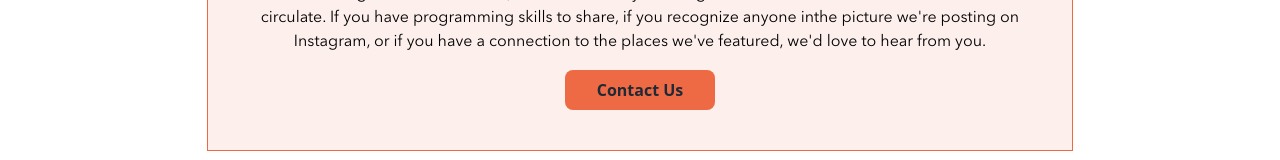
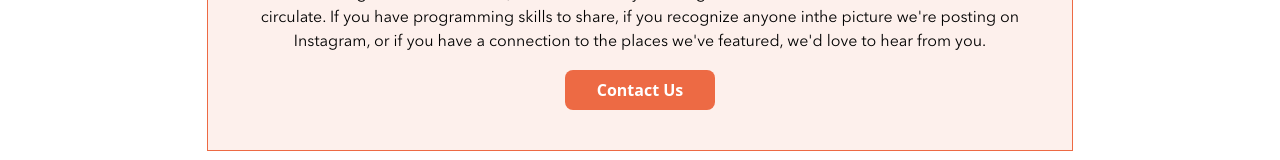
Before and after one commit to classjek/pma-website, a React (Create React App) app: page /about2 in a window 1280 px wide. Shown: the part 2556-2716 px from the top of the page. Built offline with nearby package versions, Linux system fonts and the light colour scheme.

Commit message:
Update Contact Page and associated links

```diff
--- a/src/App.js
+++ b/src/App.js
@@ -7,7 +7,6 @@ import Stories from './components/pages/Stories'
 import MisTerras from './components/pages/MisTerras'
 import LaSelfie from './components/pages/LaSelfie'
 import Education from './components/pages/Education'
-import Contact from './components/pages/Contact'
 
 
 function App() {
@@ -22,7 +21,6 @@ function App() {
           <Route path='/misterras' element={<MisTerras />} />
           <Route path='/laselfie' element={<LaSelfie />} />
           <Route path='/education' element={<Education />} />
-          <Route path='/contact' element={<Contact />} />
         </Routes>
       </div>
       <Footer />
--- a/src/components/Navbar.js
+++ b/src/components/Navbar.js
@@ -14,7 +14,7 @@ export const Navbar = () => {
         <CustomLink to='/misterras' className='font-avenir text-base hover:text-gray-500 focus:text-pma-orange whitespace-nowrap'>MIS TERRAS</CustomLink>
         <CustomLink to='/laselfie' className='font-avenir avenir text-base hover:text-gray-500 focus:text-pma-orange whitespace-nowrap'>LA SELFIE</CustomLink>
         <CustomLink to='/education' className='font-avenir text-base hover:text-gray-500 focus:text-pma-orange'>EDUCATION</CustomLink>
-        <CustomLink to='/contact' className='font-avenir text-base hover:text-gray-500 focus:text-pma-orange'>CONTACT</CustomLink>
+        <a href='https://mailchi.mp/8bb2d79e8e70/sign-up' className='font-avenir text-base hover:text-gray-500 focus:text-pma-orange'>CONTACT</a>
       </ul>
     </nav>
   )
@@ -29,7 +29,9 @@ export const Footer = () => {
         <CustomLink to='/misterras' className='font-avenir underline text-xs px-2'>Mis Terras</CustomLink>
         <CustomLink to='/laselfie' className='font-avenir underline text-xs px-2'>La Selfie</CustomLink>
         <CustomLink to='/education' className='font-avenir underline text-xs px-2'>Education</CustomLink>
-        <CustomLink to='/contact' className='font-avenir underline text-xs px-2'>Contact</CustomLink>
+        <li>
+          <a href='https://mailchi.mp/8bb2d79e8e70/sign-up' className='font-avenir underline text-xs px-2'>Contact</a>
+        </li>
       </div>
       <div className='flex flex-col px-4 mt-12 mr-8'>
         <div className='flex justify-between ml-10 mb-3'>
--- a/src/components/pages/About2.js
+++ b/src/components/pages/About2.js
@@ -100,7 +100,9 @@ const About2 = () => {
                 Instagram, or if you have a connection to the places we've featured, we'd
                 love to hear from you.
               </p>
-            <button className='bg-pma-orange px-8 rounded-lg text-gray-800 p-2 font-bold mt-4'>Contact Us</button>
+            <button className='bg-pma-orange px-8 rounded-lg hover:bg-orange-700  p-2 font-bold mt-4'>
+              <a href='https://mailchi.mp/8bb2d79e8e70/sign-up' className='text-white'>Contact Us</a>
+            </button>
         </div>
       </div>
       <div className='mx-16'>
```
